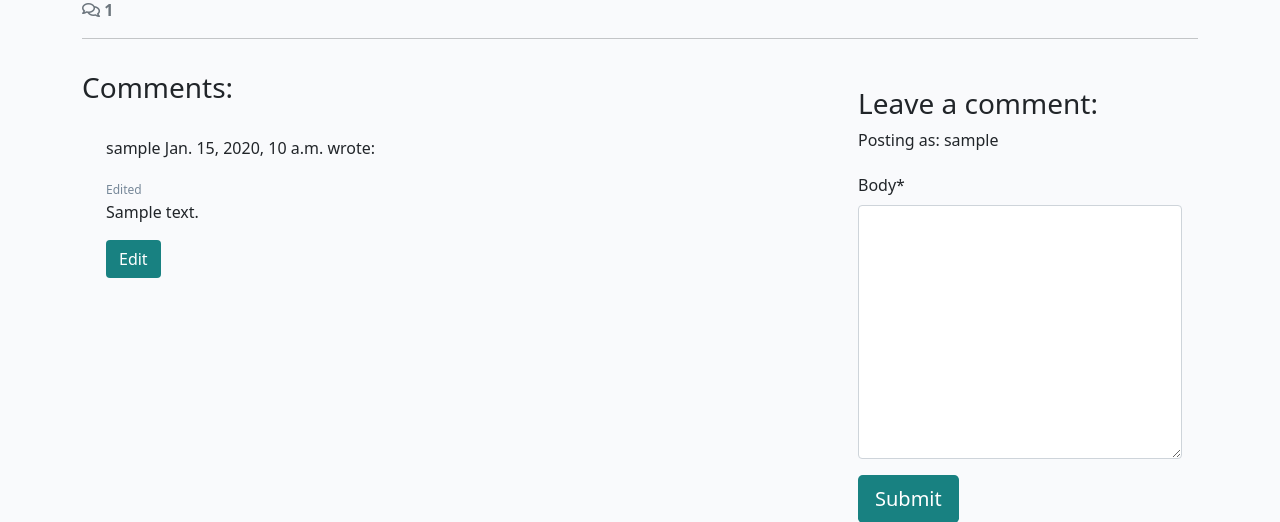
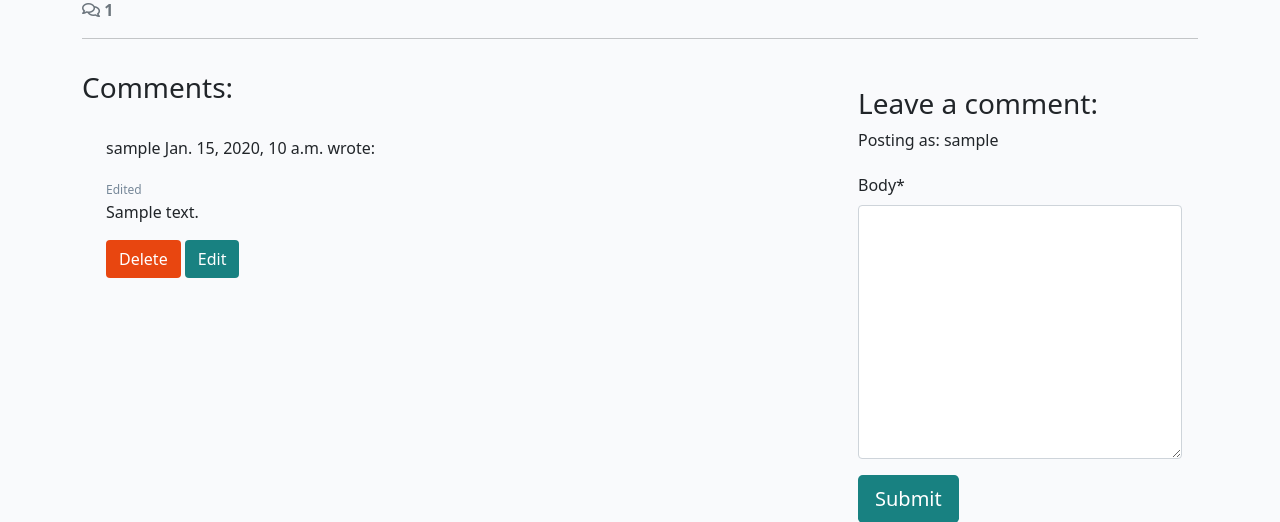
Before and after one commit to Dimitris112/django-blog-askisi, a Django app: a page that uses blog/templates/blog/post_detail.html in a window 1280 px wide. Shown: the part 494-1016 px from the top of the page. Run offline with Django 4.2, Linux system fonts and the light colour scheme; a user stored in the database is signed in; tables that the repository leaves empty hold one stand-in row (values such as "Sample post"); some libraries are stand-ins or nearby versions.

Commit message:
added comment CRUD

```diff
--- a/blog/templates/blog/post_detail.html
+++ b/blog/templates/blog/post_detail.html
@@ -1,4 +1,5 @@
-{% extends 'base.html' %} {% block content %}
+{% extends 'base.html' %}
+{% block content %}
 {% load static %}
 {% load crispy_forms_tags %}
 
@@ -70,6 +71,7 @@
                     </p>
                     {% endif %}
                     {% if user.is_authenticated and comment.author == user %}
+                    <button class="btn btn-delete" comment_id="{{ comment.id }}">Delete</button>
                     <button class="btn btn-edit" comment_id="{{ comment.id }}">Edit</button>
                     {% endif %}
                 </div>
@@ -96,6 +98,27 @@
     </div>
 </div>
 
+<!-- Delete confirmation modal -->
+<div class="modal fade" id="deleteModal" tabindex="-1" aria-labelledby="deleteModalLabel" aria-hidden="true">
+    <div class="modal-dialog">
+        <div class="modal-content">
+            <div class="modal-header">
+                <h5 class="modal-title" id="deleteModalLabel">Delete comment?</h5>
+                <button type="button" class="btn-close" data-bs-dismiss="modal" aria-label="Close"></button>
+            </div>
+            <div class="modal-body">
+                Are you sure you want to delete your comment?
+                This action cannot be undone.
+            </div>
+            <div class="modal-footer">
+                <button type="button" class="btn btn-secondary" data-bs-dismiss="modal">Close</button>
+                <a id="deleteConfirm" href="#" class="btn
+          btn-danger">Delete</a>
+            </div>
+        </div>
+    </div>
+</div>
+
 {% endblock content %}
 
 {% block extras %}
--- a/blog/urls.py
+++ b/blog/urls.py
@@ -5,4 +5,5 @@ urlpatterns = [
     path('', views.PostList.as_view(), name='home'),
     path('<slug:slug>/', views.post_detail, name="post_detail"),
     path('<slug:slug>/edit_comment/<int:comment_id>', views.comment_edit, name='comment_edit'),
+    path('<slug:slug>/delete_comment/<int:comment_id>', views.comment_delete, name='comment_delete'),
 ]
--- a/static/js/comments.js
+++ b/static/js/comments.js
@@ -1,7 +1,11 @@
-const editButtons = document.getElementsByClassName('btn-edit');
-const commentText = document.getElementById('id_body');
-const commentForm = document.getElementById('commentForm');
-const submitButton = document.getElementById('submitButton');
+const editButtons = document.getElementsByClassName("btn-edit");
+const commentText = document.getElementById("id_body");
+const commentForm = document.getElementById("commentForm");
+const submitButton = document.getElementById("submitButton");
+
+const deleteModal = new bootstrap.Modal(document.getElementById("deleteModal"));
+const deleteButtons = document.getElementsByClassName("btn-delete");
+const deleteConfirm = document.getElementById("deleteConfirm");
 
 /**
  * Initializes edit functionality for the provided edit buttons.
@@ -15,11 +19,31 @@ const submitButton = document.getElementById('submitButton');
  */
 
 for (let button of editButtons) {
-    button.addEventListener('click', (e) => {
-        let commentId = e.target.getAttribute("comment_id");
-        let commentContent = document.getElementById(`comment${commentId}`).innerText;
-        commentText.value = commentContent;
-        submitButton.innerText = "Update";
-        commentForm.setAttribute("action", `edit_comment/${commentId}`);
-    })
+  button.addEventListener("click", (e) => {
+    let commentId = e.target.getAttribute("comment_id");
+    let commentContent = document.getElementById(
+      `comment${commentId}`
+    ).innerText;
+    commentText.value = commentContent;
+    submitButton.innerText = "Update";
+    commentForm.setAttribute("action", `edit_comment/${commentId}`);
+  });
 }
+
+/**
+ * Initializes deletion functionality for the provided delete buttons.
+ *
+ * For each button in the `deleteButtons` collection:
+ * - Retrieves the associated comment's ID upon click.
+ * - Updates the `deleteConfirm` link's href to point to the
+ * deletion endpoint for the specific comment.
+ * - Displays a confirmation modal (`deleteModal`) to prompt
+ * the user for confirmation before deletion.
+ */
+for (let button of deleteButtons) {
+  button.addEventListener("click", (e) => {
+    let commentId = e.target.getAttribute("comment_id");
+    deleteConfirm.href = `delete_comment/${commentId}`;
+    deleteModal.show();
+  });
+}
```
